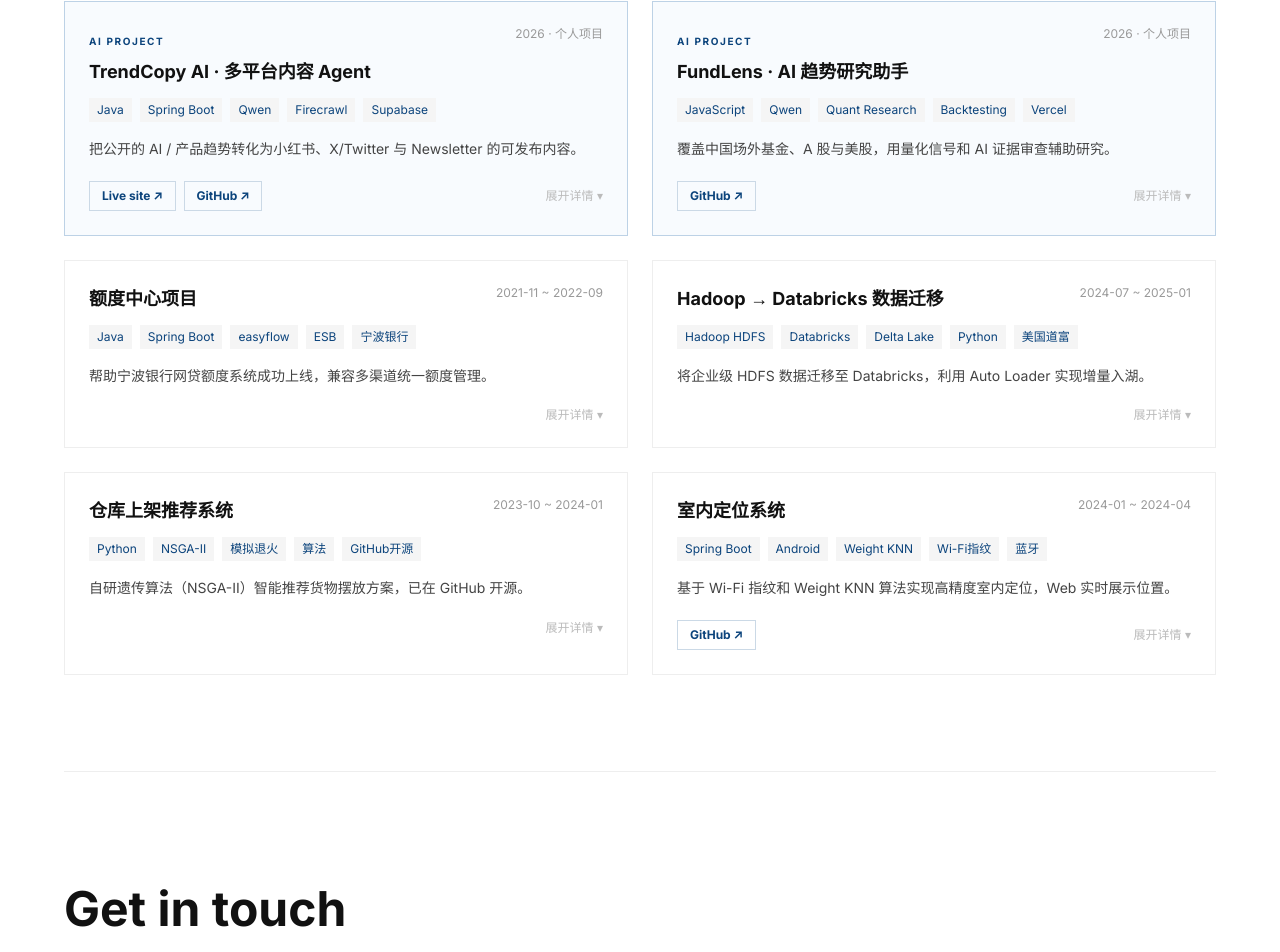
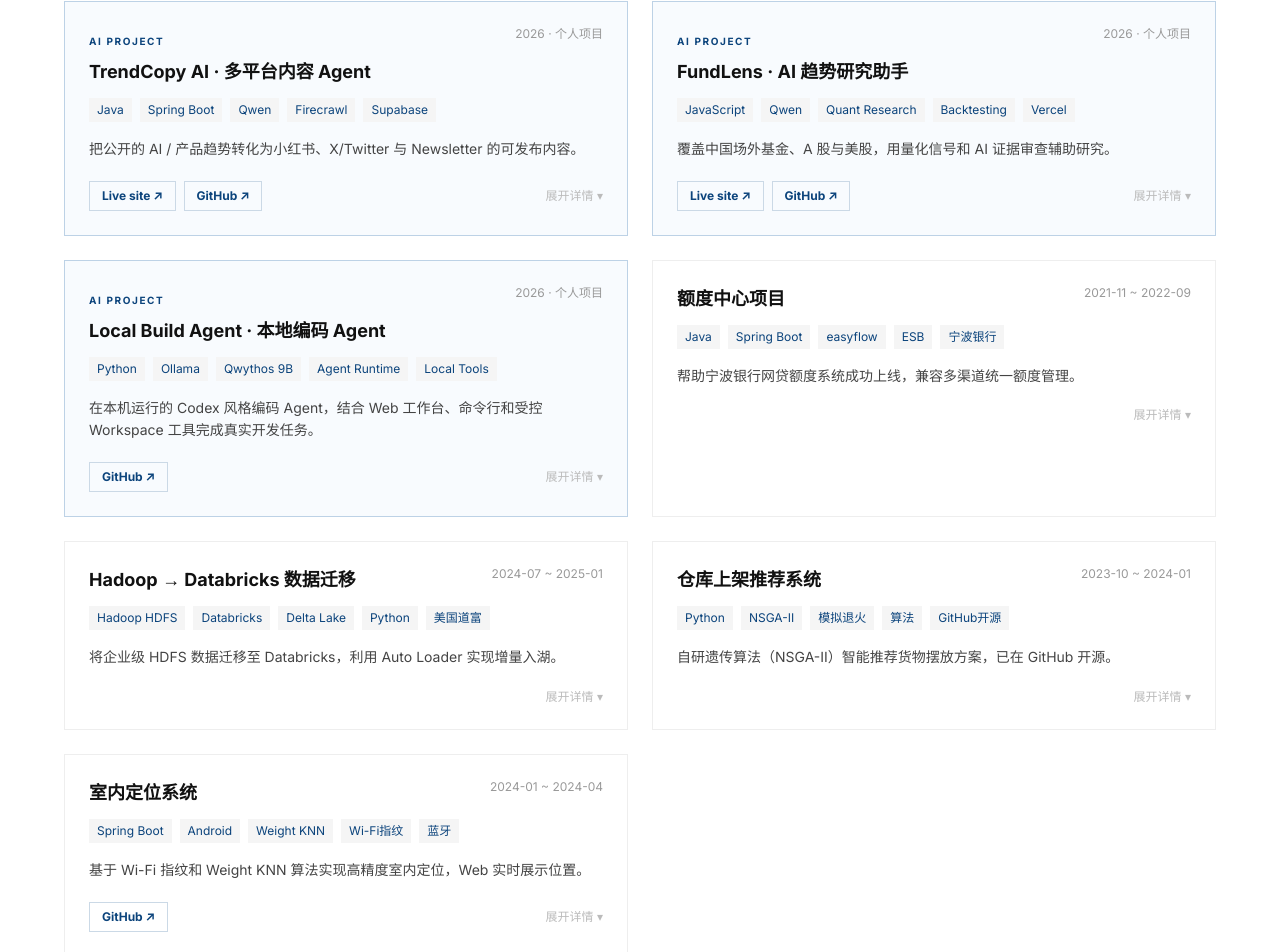
Before and after one commit to Tmakerchima/portfolio-rag, a Vue app in the folder portfolio-frontend/: page / in a window 1280 px wide. Shown: the part 1539-2491 px from the top of the page. Built offline with nearby package versions, Linux system fonts and the light colour scheme; no server answers.

Commit message:
Add local build agent to portfolio

```diff
--- a/portfolio-frontend/src/components/ProjectsSection.vue
+++ b/portfolio-frontend/src/components/ProjectsSection.vue
@@ -39,7 +39,19 @@ const projects: Project[] = [
     detail: '将趋势、动量、均值回归、风险区间和走步式样本外验证组合为可解释的研究流程，并用 Qwen 审查用户提供的财报、公告与新闻证据，明确区分量化信号与事实材料。项目同时处理真实费率、持仓状态和风险提示，避免把模型输出包装成收益保证。',
     featured: true,
     links: [
+      { label: 'Live site', href: 'https://fundprediction.vercel.app/' },
       { label: 'GitHub', href: 'https://github.com/Tmakerchima/fundPrediction' },
+    ],
+  },
+  {
+    name: 'Local Build Agent · 本地编码 Agent',
+    period: '2026 · 个人项目',
+    tags: ['Python', 'Ollama', 'Qwythos 9B', 'Agent Runtime', 'Local Tools'],
+    highlight: '在本机运行的 Codex 风格编码 Agent，结合 Web 工作台、命令行和受控 Workspace 工具完成真实开发任务。',
+    detail: '参考 grok-build 的分层思路构建本地 Agent runtime：使用 Ollama 驱动 Qwythos 9B 模型，通过统一的消息循环调用文件读写、路径检查、补丁修改和 PowerShell 命令工具。项目提供响应式三栏 Web 工作台、任务历史、流式 NDJSON 对话和安全边界，默认只绑定本机服务，不依赖云端模型或 npm/PyPI 运行时。',
+    featured: true,
+    links: [
+      { label: 'GitHub', href: 'https://github.com/Tmakerchima/portfolio-rag' },
     ],
   },
   {
```
